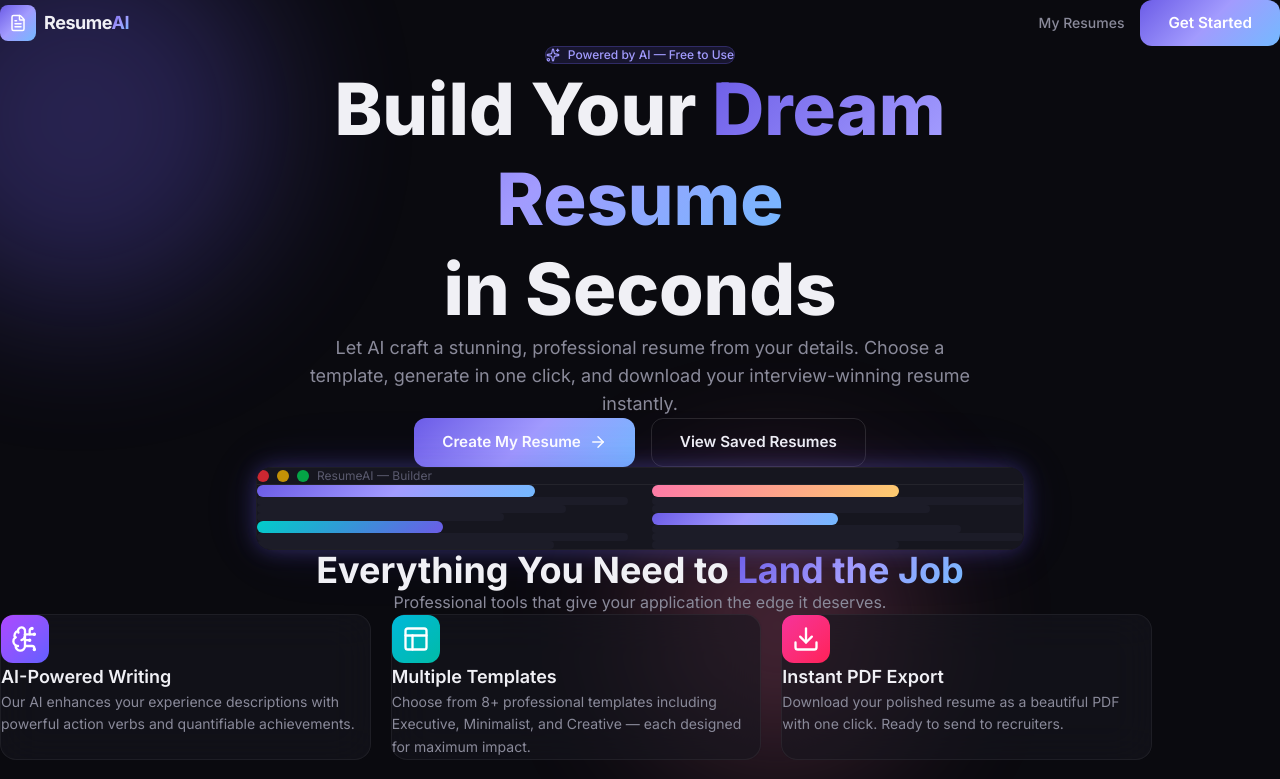
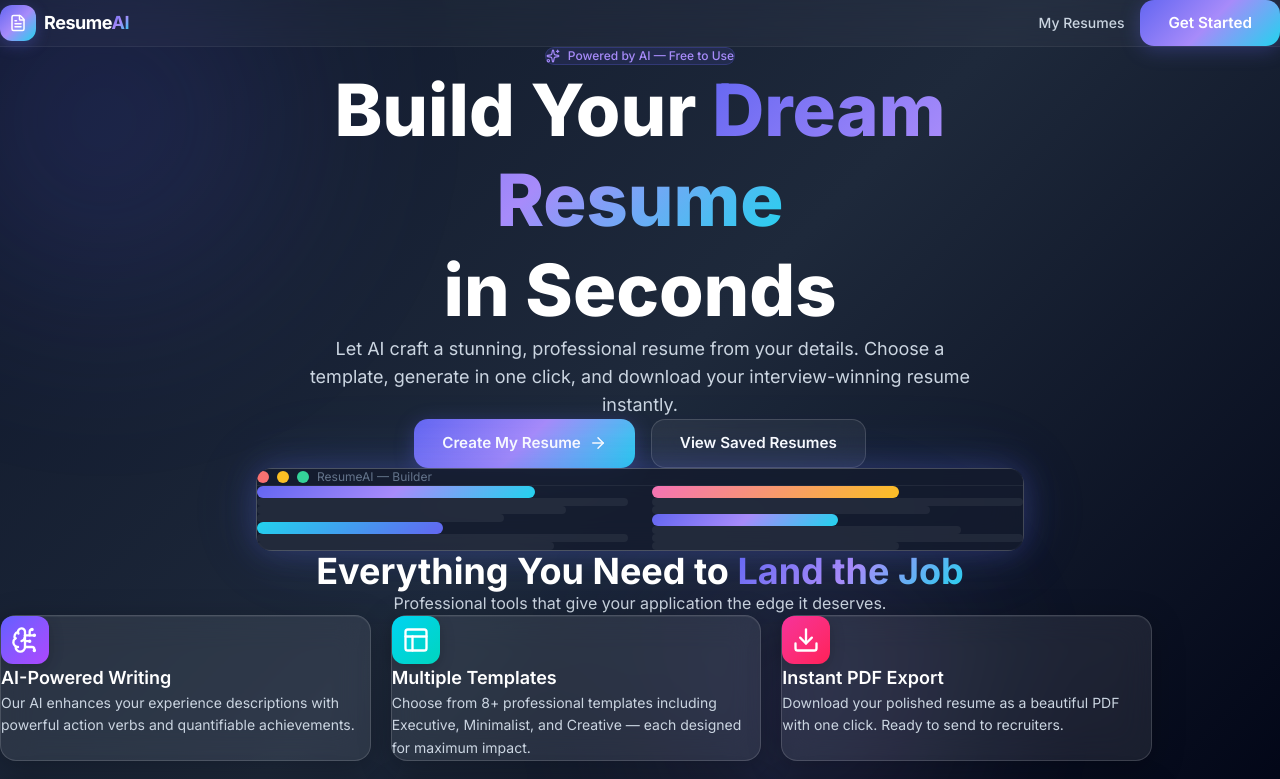
Before and after one commit to Siddharthdas2204/airesumemaker, a Next.js app: page / in a window 1280 px wide. Shown: the top 779 px of the page. Built offline with nearby package versions, Linux system fonts and the light colour scheme.

Commit message:
ui: complete glassmorphism redesign with frosted glass cards, gradient accents, and modern animations

```diff
--- a/src/app/globals.css
+++ b/src/app/globals.css
@@ -3,28 +3,53 @@
 @custom-variant dark (&:is(.dark *));
 
 :root {
-  --color-bg: #0a0a0f;
-  --color-bg-secondary: #12121a;
-  --color-bg-card: #16161f;
-  --color-bg-elevated: #1c1c28;
-  --color-border: rgba(255, 255, 255, 0.06);
-  --color-border-bright: rgba(255, 255, 255, 0.12);
-  --color-text-primary: #f0f0f5;
-  --color-text-secondary: #8a8a9a;
-  --color-text-muted: #5a5a6e;
-  --color-accent: #6c5ce7;
-  --color-accent-light: #a29bfe;
-  --color-accent-glow: rgba(108, 92, 231, 0.3);
-  --color-success: #00cec9;
-  --color-warning: #fdcb6e;
-  --color-danger: #ff6b6b;
-  --gradient-primary: linear-gradient(135deg, #6c5ce7 0%, #a29bfe 50%, #74b9ff 100%);
-  --gradient-warm: linear-gradient(135deg, #fd79a8 0%, #fdcb6e 100%);
-  --gradient-cool: linear-gradient(135deg, #00cec9 0%, #6c5ce7 100%);
+  /* ── Core Palette ── */
+  --color-primary: #6366F1;
+  --color-accent: #22D3EE;
+  --color-accent-secondary: #A78BFA;
+  --color-success: #34D399;
+  --color-warning: #FBBF24;
+  --color-danger: #F87171;
+
+  /* ── Backgrounds ── */
+  --color-bg: #0F172A;
+  --color-bg-secondary: rgba(15, 23, 42, 0.6);
+  --color-bg-card: rgba(255, 255, 255, 0.05);
+  --color-bg-elevated: rgba(255, 255, 255, 0.03);
+
+  /* ── Borders ── */
+  --color-border: rgba(255, 255, 255, 0.08);
+  --color-border-bright: rgba(255, 255, 255, 0.18);
+
+  /* ── Text ── */
+  --color-text-primary: #FFFFFF;
+  --color-text-secondary: #CBD5E1;
+  --color-text-muted: #64748B;
+
+  /* ── Accent helpers ── */
+  --color-accent-light: #A78BFA;
+  --color-accent-glow: rgba(99, 102, 241, 0.35);
+
+  /* ── Gradients ── */
+  --gradient-primary: linear-gradient(135deg, #6366F1 0%, #A78BFA 50%, #22D3EE 100%);
+  --gradient-warm: linear-gradient(135deg, #F472B6 0%, #FBBF24 100%);
+  --gradient-cool: linear-gradient(135deg, #22D3EE 0%, #6366F1 100%);
+  --gradient-bg: linear-gradient(135deg, #0F172A 0%, #1E293B 50%, #020617 100%);
+
+  /* ── Glass ── */
+  --glass-bg: rgba(255, 255, 255, 0.08);
+  --glass-border: rgba(255, 255, 255, 0.15);
+  --glass-blur: 16px;
+  --glass-radius: 16px;
+
+  /* ── Typography ── */
   --font-heading: 'Inter', system-ui, -apple-system, sans-serif;
   --font-body: 'Inter', system-ui, -apple-system, sans-serif;
 }
 
+/* ═══════════════════════════════════════════
+   RESETS
+   ═══════════════════════════════════════════ */
 * {
   margin: 0;
   padding: 0;
@@ -36,42 +61,63 @@ html {
 }
 
 body {
-  background-color: var(--color-bg);
+  background: var(--gradient-bg);
+  background-attachment: fixed;
   color: var(--color-text-primary);
   font-family: var(--font-body);
   line-height: 1.6;
   overflow-x: hidden;
+  min-height: 100vh;
 }
 
-/* Scrollbar Styling */
+/* ═══════════════════════════════════════════
+   SCROLLBAR
+   ═══════════════════════════════════════════ */
 ::-webkit-scrollbar {
   width: 6px;
 }
+
 ::-webkit-scrollbar-track {
-  background: var(--color-bg);
+  background: transparent;
 }
+
 ::-webkit-scrollbar-thumb {
-  background: var(--color-accent);
+  background: linear-gradient(180deg, var(--color-primary), var(--color-accent));
   border-radius: 10px;
 }
 
-/* Glass Card */
+/* ═══════════════════════════════════════════
+   GLASS CARD — Core glassmorphism component
+   ═══════════════════════════════════════════ */
 .glass-card {
-  background: rgba(22, 22, 31, 0.6);
-  backdrop-filter: blur(20px);
-  -webkit-backdrop-filter: blur(20px);
-  border: 1px solid var(--color-border);
-  border-radius: 16px;
+  background: var(--glass-bg);
+  backdrop-filter: blur(var(--glass-blur));
+  -webkit-backdrop-filter: blur(var(--glass-blur));
+  border: 1px solid var(--glass-border);
+  border-radius: var(--glass-radius);
+  box-shadow:
+    0 8px 32px rgba(0, 0, 0, 0.25),
+    inset 0 1px 0 rgba(255, 255, 255, 0.06);
+  transition: all 0.4s cubic-bezier(0.4, 0, 0.2, 1);
+}
+
+.glass-card-hover {
+  cursor: pointer;
 }
 
 .glass-card-hover:hover {
-  border-color: var(--color-border-bright);
-  box-shadow: 0 8px 32px rgba(108, 92, 231, 0.1);
-  transform: translateY(-2px);
-  transition: all 0.3s ease;
+  background: rgba(255, 255, 255, 0.12);
+  border-color: rgba(255, 255, 255, 0.25);
+  box-shadow:
+    0 12px 48px rgba(99, 102, 241, 0.15),
+    0 4px 24px rgba(0, 0, 0, 0.3),
+    inset 0 1px 0 rgba(255, 255, 255, 0.1);
+  transform: translateY(-4px);
 }
 
-/* Gradient Text */
+/* ═══════════════════════════════════════════
+   GRADIENT TEXT
+   ═══════════════════════════════════════════ */
 .gradient-text {
   background: var(--gradient-primary);
   -webkit-background-clip: text;
@@ -79,71 +125,104 @@ body {
   background-clip: text;
 }
 
-/* Glow Effect */
+/* ═══════════════════════════════════════════
+   GLOW EFFECT
+   ═══════════════════════════════════════════ */
 .glow {
-  box-shadow: 0 0 20px var(--color-accent-glow),
-              0 0 40px rgba(108, 92, 231, 0.15),
-              0 0 80px rgba(108, 92, 231, 0.05);
+  box-shadow:
+    0 0 30px rgba(99, 102, 241, 0.25),
+    0 0 60px rgba(99, 102, 241, 0.12),
+    0 0 100px rgba(34, 211, 238, 0.06);
 }
 
-/* Button Base */
+/* ═══════════════════════════════════════════
+   BUTTONS — Glassmorphism style
+   ═══════════════════════════════════════════ */
 .btn-primary {
   background: var(--gradient-primary);
   color: white;
   padding: 12px 28px;
-  border-radius: 12px;
+  border-radius: 14px;
   font-weight: 600;
   font-size: 0.95rem;
   cursor: pointer;
   border: none;
-  transition: all 0.3s ease;
+  transition: all 0.35s cubic-bezier(0.4, 0, 0.2, 1);
   position: relative;
   overflow: hidden;
+  box-shadow: 0 4px 20px rgba(99, 102, 241, 0.3);
+}
+
+.btn-primary::before {
+  content: '';
+  position: absolute;
+  inset: 0;
+  background: linear-gradient(135deg, rgba(255, 255, 255, 0.2) 0%, transparent 50%);
+  border-radius: inherit;
+  opacity: 0;
+  transition: opacity 0.35s ease;
 }
 
 .btn-primary:hover {
-  transform: translateY(-2px);
-  box-shadow: 0 8px 25px var(--color-accent-glow);
+  transform: translateY(-2px) scale(1.02);
+  box-shadow:
+    0 8px 30px rgba(99, 102, 241, 0.4),
+    0 0 20px rgba(34, 211, 238, 0.15);
+}
+
+.btn-primary:hover::before {
+  opacity: 1;
 }
 
 .btn-primary:active {
-  transform: translateY(0);
+  transform: translateY(0) scale(0.98);
 }
 
 .btn-secondary {
-  background: transparent;
+  background: rgba(255, 255, 255, 0.06);
+  backdrop-filter: blur(12px);
+  -webkit-backdrop-filter: blur(12px);
   color: var(--color-text-primary);
   padding: 12px 28px;
-  border-radius: 12px;
+  border-radius: 14px;
   font-weight: 600;
   font-size: 0.95rem;
   cursor: pointer;
-  border: 1px solid var(--color-border-bright);
-  transition: all 0.3s ease;
+  border: 1px solid var(--glass-border);
+  transition: all 0.35s cubic-bezier(0.4, 0, 0.2, 1);
 }
 
 .btn-secondary:hover {
-  border-color: var(--color-accent);
-  background: rgba(108, 92, 231, 0.08);
+  background: rgba(99, 102, 241, 0.12);
+  border-color: rgba(99, 102, 241, 0.4);
+  box-shadow: 0 4px 20px rgba(99, 102, 241, 0.1);
+  transform: translateY(-1px);
 }
 
-/* Form Controls */
+/* ═══════════════════════════════════════════
+   FORM CONTROLS
+   ═══════════════════════════════════════════ */
 .form-input {
   width: 100%;
   padding: 12px 16px;
-  background: var(--color-bg-secondary);
-  border: 1px solid var(--color-border);
-  border-radius: 10px;
+  background: rgba(255, 255, 255, 0.05);
+  backdrop-filter: blur(8px);
+  -webkit-backdrop-filter: blur(8px);
+  border: 1px solid rgba(255, 255, 255, 0.1);
+  border-radius: 12px;
   color: var(--color-text-primary);
   font-size: 0.95rem;
   font-family: var(--font-body);
-  transition: all 0.3s ease;
+  transition: all 0.35s cubic-bezier(0.4, 0, 0.2, 1);
   outline: none;
 }
 
 .form-input:focus {
-  border-color: var(--color-accent);
-  box-shadow: 0 0 0 3px var(--color-accent-glow);
+  border-color: var(--color-primary);
+  background: rgba(255, 255, 255, 0.08);
+  box-shadow:
+    0 0 0 3px rgba(99, 102, 241, 0.2),
+    0 0 20px rgba(99, 102, 241, 0.08);
 }
 
 .form-input::placeholder {
@@ -156,98 +235,132 @@ body {
   font-weight: 500;
   color: var(--color-text-secondary);
   margin-bottom: 6px;
-  letter-spacing: 0.02em;
+  letter-spacing: 0.03em;
 }
 
-/* Animated Background Orbs */
+/* ═══════════════════════════════════════════
+   ANIMATED BACKGROUND ORBS
+   ═══════════════════════════════════════════ */
 .orb {
   position: absolute;
   border-radius: 50%;
-  filter: blur(80px);
-  opacity: 0.3;
+  filter: blur(100px);
+  opacity: 0.25;
   pointer-events: none;
+  z-index: 0;
 }
 
 .orb-1 {
-  width: 400px;
-  height: 400px;
-  background: #6c5ce7;
-  top: -100px;
-  left: -100px;
-  animation: float 8s ease-in-out infinite;
+  width: 500px;
+  height: 500px;
+  background: radial-gradient(circle, #6366F1, transparent 70%);
+  top: -150px;
+  left: -150px;
+  animation: float 9s ease-in-out infinite;
 }
 
 .orb-2 {
-  width: 350px;
-  height: 350px;
-  background: #00cec9;
-  bottom: -50px;
-  right: -80px;
-  animation: float 10s ease-in-out infinite reverse;
+  width: 450px;
+  height: 450px;
+  background: radial-gradient(circle, #22D3EE, transparent 70%);
+  bottom: -100px;
+  right: -120px;
+  animation: float 11s ease-in-out infinite reverse;
 }
 
 .orb-3 {
-  width: 250px;
-  height: 250px;
-  background: #fd79a8;
+  width: 350px;
+  height: 350px;
+  background: radial-gradient(circle, #A78BFA, transparent 70%);
   top: 40%;
   left: 50%;
-  animation: float 12s ease-in-out infinite;
+  animation: float 13s ease-in-out infinite;
 }
 
 @keyframes float {
-  0%, 100% { transform: translate(0, 0) scale(1); }
-  33% { transform: translate(30px, -30px) scale(1.05); }
-  66% { transform: translate(-20px, 20px) scale(0.95); }
+
+  0%,
+  100% {
+    transform: translate(0, 0) scale(1);
+  }
+
+  25% {
+    transform: translate(40px, -40px) scale(1.08);
+  }
+
+  50% {
+    transform: translate(-20px, 30px) scale(0.95);
+  }
+
+  75% {
+    transform: translate(30px, 10px) scale(1.03);
+  }
 }
 
 @keyframes pulse-glow {
-  0%, 100% { box-shadow: 0 0 20px var(--color-accent-glow); }
-  50% { box-shadow: 0 0 40px var(--color-accent-glow), 0 0 60px rgba(108, 92, 231, 0.1); }
+
+  0%,
+  100% {
+    box-shadow: 0 0 30px rgba(99, 102, 241, 0.25);
+  }
+
+  50% {
+    box-shadow: 0 0 50px rgba(99, 102, 241, 0.35), 0 0 80px rgba(34, 211, 238, 0.1);
+  }
 }
 
-/* Step Indicator */
+/* ═══════════════════════════════════════════
+   STEP INDICATOR (Builder page)
+   ═══════════════════════════════════════════ */
 .step-dot {
-  width: 36px;
-  height: 36px;
+  width: 40px;
+  height: 40px;
   border-radius: 50%;
   display: flex;
   align-items: center;
   justify-content: center;
   font-size: 0.8rem;
   font-weight: 700;
-  transition: all 0.4s ease;
+  transition: all 0.4s cubic-bezier(0.4, 0, 0.2, 1);
 }
 
 .step-dot-active {
   background: var(--gradient-primary);
   color: white;
-  box-shadow: 0 0 16px var(--color-accent-glow);
+  box-shadow:
+    0 0 20px rgba(99, 102, 241, 0.4),
+    0 0 40px rgba(99, 102, 241, 0.15);
 }
 
 .step-dot-complete {
-  background: var(--color-success);
+  background: linear-gradient(135deg, #22D3EE, #34D399);
   color: white;
+  box-shadow: 0 0 15px rgba(34, 211, 238, 0.3);
 }
 
 .step-dot-inactive {
-  background: var(--color-bg-elevated);
+  background: rgba(255, 255, 255, 0.05);
   color: var(--color-text-muted);
-  border: 1px solid var(--color-border);
+  border: 1px solid rgba(255, 255, 255, 0.1);
+  backdrop-filter: blur(8px);
 }
 
 .step-line {
   height: 2px;
   flex: 1;
-  background: var(--color-border);
-  transition: background 0.4s ease;
+  background: rgba(255, 255, 255, 0.08);
+  border-radius: 1px;
+  transition: background 0.5s ease;
 }
 
 .step-line-active {
   background: var(--gradient-primary);
+  box-shadow: 0 0 8px rgba(99, 102, 241, 0.3);
 }
 
-/* Resume Preview Styles */
+/* ═══════════════════════════════════════════
+   RESUME PREVIEW (inside the app viewer)
+   ═══════════════════════════════════════════ */
 .resume-page {
   background: white;
   color: #1a1a2e;
@@ -259,32 +372,33 @@ body {
 
 .resume-page h1 {
   font-size: 1.8rem;
-  color: #2d3436;
-  border-bottom: 2px solid #6c5ce7;
+  color: #1E293B;
+  border-bottom: 2px solid #6366F1;
   padding-bottom: 8px;
   margin-bottom: 4px;
 }
 
 .resume-page h2 {
   font-size: 1.1rem;
-  color: #6c5ce7;
+  color: #6366F1;
   text-transform: uppercase;
   letter-spacing: 0.1em;
   margin-top: 20px;
   margin-bottom: 8px;
-  border-bottom: 1px solid #dfe6e9;
+  border-bottom: 1px solid #E2E8F0;
   padding-bottom: 4px;
 }
 
 .resume-page h3 {
   font-size: 0.95rem;
-  color: #2d3436;
+  color: #1E293B;
   margin-bottom: 2px;
 }
 
-.resume-page p, .resume-page li {
+.resume-page p,
+.resume-page li {
   font-size: 0.85rem;
-  color: #636e72;
+  color: #475569;
 }
 
 .resume-page ul {
@@ -295,21 +409,27 @@ body {
   margin-bottom: 2px;
 }
 
-/* Loading Spinner */
+/* ═══════════════════════════════════════════
+   LOADING SPINNER
+   ═══════════════════════════════════════════ */
 .spinner {
   width: 44px;
   height: 44px;
-  border: 3px solid var(--color-border);
+  border: 3px solid rgba(255, 255, 255, 0.1);
   border-top-color: var(--color-accent);
   border-radius: 50%;
   animation: spin 0.8s linear infinite;
 }
 
 @keyframes spin {
-  to { transform: rotate(360deg); }
+  to {
+    transform: rotate(360deg);
+  }
 }
 
-/* Tooltip */
+/* ═══════════════════════════════════════════
+   TOOLTIP
+   ═══════════════════════════════════════════ */
 .tooltip {
   position: relative;
 }
@@ -320,30 +440,35 @@ body {
   bottom: 100%;
   left: 50%;
   transform: translateX(-50%);
-  background: var(--color-bg-elevated);
+  background: rgba(15, 23, 42, 0.9);
+  backdrop-filter: blur(12px);
   color: var(--color-text-primary);
   padding: 6px 12px;
-  border-radius: 8px;
+  border-radius: 10px;
   font-size: 0.75rem;
   white-space: nowrap;
   opacity: 0;
   pointer-events: none;
-  transition: opacity 0.2s ease;
-  border: 1px solid var(--color-border);
+  transition: opacity 0.25s ease;
+  border: 1px solid rgba(255, 255, 255, 0.1);
 }
 
 .tooltip:hover::after {
   opacity: 1;
 }
 
-/* Print styles for PDF export */
+/* ═══════════════════════════════════════════
+   PRINT STYLES
+   ═══════════════════════════════════════════ */
 @media print {
   body {
     background: white !important;
   }
+
   .no-print {
     display: none !important;
   }
+
   .resume-page {
     box-shadow: none !important;
     margin: 0 !important;
--- a/src/app/page.tsx
+++ b/src/app/page.tsx
@@ -28,13 +28,13 @@ const features = [
     icon: <BrainCircuit size={28} />,
     title: "AI-Powered Writing",
     desc: "Our AI enhances your experience descriptions with powerful action verbs and quantifiable achievements.",
-    gradient: "from-purple-500 to-indigo-500",
+    gradient: "from-indigo-500 to-purple-500",
   },
   {
     icon: <Layout size={28} />,
     title: "Multiple Templates",
     desc: "Choose from 8+ professional templates including Executive, Minimalist, and Creative — each designed for maximum impact.",
-    gradient: "from-cyan-500 to-teal-500",
+    gradient: "from-cyan-400 to-teal-400",
   },
   {
     icon: <Download size={28} />,
@@ -46,19 +46,19 @@ const features = [
     icon: <Database size={28} />,
     title: "Cloud Storage",
     desc: "All resumes are securely saved to the cloud. Access and edit them anytime, anywhere.",
-    gradient: "from-amber-500 to-orange-500",
+    gradient: "from-amber-400 to-orange-400",
   },
   {
     icon: <Zap size={28} />,
     title: "Lightning Fast",
     desc: "Generate a professional resume in under 30 seconds. No signup required to get started.",
-    gradient: "from-green-500 to-emerald-500",
+    gradient: "from-emerald-400 to-green-400",
   },
   {
     icon: <Star size={28} />,
     title: "ATS-Friendly",
     desc: "Resumes are optimized for Applicant Tracking Systems so your application never gets filtered out.",
-    gradient: "from-blue-500 to-sky-500",
+    gradient: "from-sky-400 to-blue-400",
   },
 ];
 
@@ -94,11 +94,21 @@ export default function HomePage() {
       <div className="orb orb-3" />
 
       {/* Navbar */}
-      <nav className="relative z-10 flex items-center justify-between px-6 md:px-12 py-5">
+      <nav
+        className="relative z-10 flex items-center justify-between px-6 md:px-12 py-5"
+        style={{
+          background: "rgba(255,255,255,0.03)",
+          backdropFilter: "blur(12px)",
+          borderBottom: "1px solid rgba(255,255,255,0.06)",
+        }}
+      >
         <Link href="/" className="flex items-center gap-2 group">
           <div
-            className="w-9 h-9 rounded-lg flex items-center justify-center"
-            style={{ background: "var(--gradient-primary)" }}
+            className="w-9 h-9 rounded-xl flex items-center justify-center"
+            style={{
+              background: "var(--gradient-primary)",
+              boxShadow: "0 4px 15px rgba(99,102,241,0.3)",
+            }}
           >
             <FileText size={18} className="text-white" />
           </div>
@@ -109,7 +119,7 @@ export default function HomePage() {
         <div className="flex items-center gap-4">
           <Link
             href="/dashboard"
-            className="text-sm font-medium hover:text-white/90 transition-colors"
+            className="text-sm font-medium transition-colors"
             style={{ color: "var(--color-text-secondary)" }}
           >
             My Resumes
@@ -128,9 +138,10 @@ export default function HomePage() {
           transition={{ duration: 0.5 }}
           className="inline-flex items-center gap-2 px-4 py-1.5 rounded-full text-xs font-medium mb-6"
           style={{
-            background: "rgba(108,92,231,0.15)",
-            border: "1px solid rgba(108,92,231,0.3)",
+            background: "rgba(99,102,241,0.12)",
+            border: "1px solid rgba(99,102,241,0.25)",
             color: "var(--color-accent-light)",
+            backdropFilter: "blur(8px)",
           }}
         >
           <Sparkles size={14} />
@@ -194,13 +205,15 @@ export default function HomePage() {
         >
           <div
             className="rounded-xl overflow-hidden"
-            style={{ background: "var(--color-bg-card)" }}
+            style={{ background: "rgba(15,23,42,0.8)" }}
           >
-            <div className="flex items-center gap-2 px-4 py-3 border-b"
-              style={{ borderColor: "var(--color-border)" }}>
-              <div className="w-3 h-3 rounded-full bg-red-500/80" />
-              <div className="w-3 h-3 rounded-full bg-yellow-500/80" />
-              <div className="w-3 h-3 rounded-full bg-green-500/80" />
+            <div
+              className="flex items-center gap-2 px-4 py-3"
+              style={{ borderBottom: "1px solid rgba(255,255,255,0.06)" }}
+            >
+              <div className="w-3 h-3 rounded-full" style={{ background: "#F87171" }} />
+              <div className="w-3 h-3 rounded-full" style={{ background: "#FBBF24" }} />
+              <div className="w-3 h-3 rounded-full" style={{ background: "#34D399" }} />
               <span className="ml-3 text-xs" style={{ color: "var(--color-text-muted)" }}>
                 ResumeAI — Builder
               </span>
@@ -208,21 +221,21 @@ export default function HomePage() {
             <div className="p-6 md:p-8 grid md:grid-cols-2 gap-6">
               <div className="space-y-3">
                 <div className="h-3 rounded-full w-3/4" style={{ background: "var(--gradient-primary)" }} />
-                <div className="h-2 rounded-full w-full" style={{ background: "var(--color-bg-elevated)" }} />
-                <div className="h-2 rounded-full w-5/6" style={{ background: "var(--color-bg-elevated)" }} />
-                <div className="h-2 rounded-full w-2/3" style={{ background: "var(--color-bg-elevated)" }} />
+                <div className="h-2 rounded-full w-full" style={{ background: "rgba(255,255,255,0.06)" }} />
+                <div className="h-2 rounded-full w-5/6" style={{ background: "rgba(255,255,255,0.06)" }} />
+                <div className="h-2 rounded-full w-2/3" style={{ background: "rgba(255,255,255,0.06)" }} />
                 <div className="mt-4 h-3 rounded-full w-1/2" style={{ background: "var(--gradient-cool)" }} />
-                <div className="h-2 rounded-full w-full" style={{ background: "var(--color-bg-elevated)" }} />
-                <div className="h-2 rounded-full w-4/5" style={{ background: "var(--color-bg-elevated)" }} />
+                <div className="h-2 rounded-full w-full" style={{ background: "rgba(255,255,255,0.06)" }} />
+                <div className="h-2 rounded-full w-4/5" style={{ background: "rgba(255,255,255,0.06)" }} />
               </div>
               <div className="space-y-3">
                 <div className="h-3 rounded-full w-2/3" style={{ background: "var(--gradient-warm)" }} />
-                <div className="h-2 rounded-full w-full" style={{ background: "var(--color-bg-elevated)" }} />
-                <div className="h-2 rounded-full w-3/4" style={{ background: "var(--color-bg-elevated)" }} />
+                <div className="h-2 rounded-full w-full" style={{ background: "rgba(255,255,255,0.06)" }} />
+                <div className="h-2 rounded-full w-3/4" style={{ background: "rgba(255,255,255,0.06)" }} />
                 <div className="mt-4 h-3 rounded-full w-1/2" style={{ background: "var(--gradient-primary)" }} />
-                <div className="h-2 rounded-full w-5/6" style={{ background: "var(--color-bg-elevated)" }} />
-                <div className="h-2 rounded-full w-full" style={{ background: "var(--color-bg-elevated)" }} />
-                <div className="h-2 rounded-full w-2/3" style={{ background: "var(--color-bg-elevated)" }} />
+                <div className="h-2 rounded-full w-5/6" style={{ background: "rgba(255,255,255,0.06)" }} />
+                <div className="h-2 rounded-full w-full" style={{ background: "rgba(255,255,255,0.06)" }} />
+                <div className="h-2 rounded-full w-2/3" style={{ background: "rgba(255,255,255,0.06)" }} />
               </div>
             </div>
           </div>
@@ -259,6 +272,7 @@ export default function HomePage() {
             >
               <div
                 className={`w-12 h-12 rounded-xl bg-gradient-to-br ${f.gradient} flex items-center justify-center text-white mb-4`}
+                style={{ boxShadow: "0 4px 15px rgba(0,0,0,0.2)" }}
               >
                 {f.icon}
               </div>
@@ -298,14 +312,18 @@ export default function HomePage() {
               className="glass-card p-6 text-center relative overflow-hidden group"
             >
               <span
-                className="text-5xl font-black absolute -top-1 -right-1 opacity-5 group-hover:opacity-10 transition-opacity"
+                className="text-5xl font-black absolute -top-1 -right-1 opacity-[0.04] group-hover:opacity-[0.08] transition-opacity"
                 style={{ fontSize: "5rem" }}
               >
                 {s.num}
               </span>
               <div
                 className="w-10 h-10 rounded-full mx-auto flex items-center justify-center text-sm font-bold mb-4"
-                style={{ background: "var(--gradient-primary)", color: "white" }}
+                style={{
+                  background: "var(--gradient-primary)",
+                  color: "white",
+                  boxShadow: "0 4px 15px rgba(99,102,241,0.3)",
+                }}
               >
                 {s.num}
               </div>
@@ -352,10 +370,10 @@ export default function HomePage() {
 
       {/* Footer */}
       <footer
-        className="relative z-10 text-center py-8 text-sm border-t"
+        className="relative z-10 text-center py-8 text-sm"
         style={{
           color: "var(--color-text-muted)",
-          borderColor: "var(--color-border)",
+          borderTop: "1px solid rgba(255,255,255,0.06)",
         }}
       >
         © {new Date().getFullYear()} ResumeAI. Built with Next.js, Groq AI & Supabase.
```
Also changed, not shown: src/app/builder/page.tsx (+40 -18 lines), src/app/dashboard/page.tsx (+47 -22 lines).
